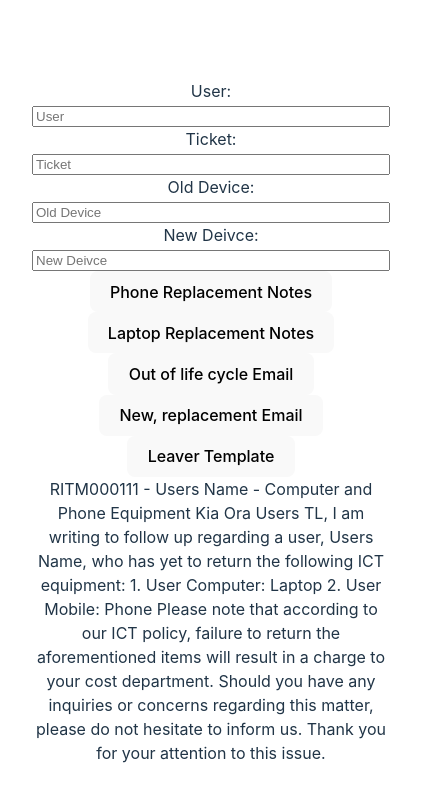
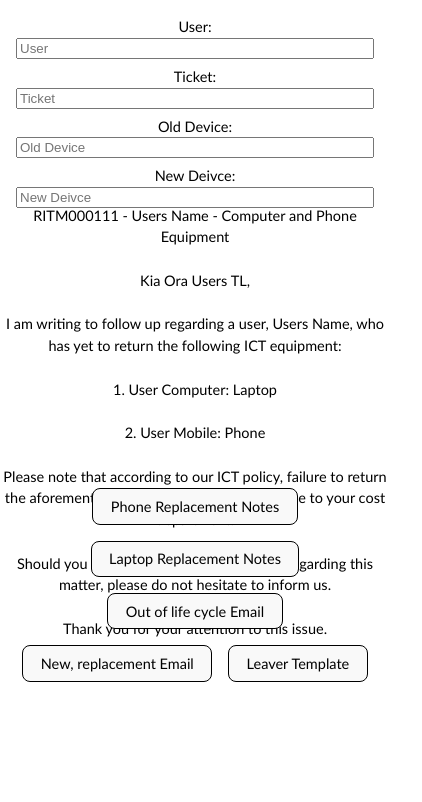
Before and after one commit to sionepeni/templates, a Preact app: page / in a window 390 px wide. Shown: the top 802 px of the page, 422 px wide, since content can reach past the window. Built offline with nearby package versions, Linux system fonts and the light colour scheme.

Commit message:
added basic styling

```diff
--- a/src/app.css
+++ b/src/app.css
@@ -1,6 +1,127 @@
 #app {
-    max-width: 1280px;
-    margin: 0 auto;
-    padding: 2rem;
-    text-align: center;
+  font-family: Calibri;
+  font-size: 14.5px;
+  color: black;
 }
+
+.msg-wrapper {
+  white-space: pre-wrap;
+  text-align: center;
+}
+
+.options_container {
+  padding-top: 1rem;
+  height: fit-content;
+  position: fixed;
+  top: 0;
+  width: 100vw;
+  height: 100vh;
+  display: flex;
+  flex-direction: column;
+  flex-wrap: wrap;
+  gap: 1rem
+}
+
+.content {
+  display: flex;
+  text-align: center;
+  flex-direction: column;
+  width: 100vw;
+}
+
+.input_container {
+  display: flex;
+  gap: 1rem;
+  text-align: center;
+  justify-content: center;
+  flex-wrap: wrap;
+  height: 20%;
+  width: 100vw;
+}
+
+.input_field {
+  width: fit-content;
+  display: flex;
+  flex-direction: column;
+  height: 20%;
+  gap: 1rem;
+}
+
+.little-prompt {
+  display: flex;
+  justify-content: center;
+  width: 100vw;
+}
+
+.button_container {
+  display: flex;
+  gap: 1rem;
+  justify-content: center;
+  padding: 1rem;
+  width: 100vw;
+  /* flex-direction: row; */
+  /* flex-wrap: wrap; */
+  /* height: 10%; */
+}
+
+.buttons {
+  border: 1px solid black;
+}
+
+.button {
+  border: 1px solid black;
+  height: 3rem;
+  position: fixed;
+  bottom: 4rem;
+  width: 100vw;
+  background-color: darkslategray;
+  color: white;
+}
+
+.buttons:hover,
+.button:hover {
+  border: 1px solid black;
+  background: lightblue
+}
+
+.selectedButton {
+  border: 2px solid black;
+  background-color: lightblue;
+}
+
+.hidden {
+  display: none;
+}
+
+@media (max-width: 700px) {
+  .button_container {
+    flex-wrap: wrap;
+    height: 10%;
+    /* width: fit-content; */
+  }
+
+  .options_container {
+    flex-direction: row;
+  }
+
+  .input_field {
+    height: 20%;
+    gap: 0rem;
+  }
+
+  .input_container {
+    height: 20%;
+    gap: 1rem;
+    /* flex-direction: column; */
+    flex-wrap: wrap;
+  }
+
+  .extra_options {
+    height: 100vh;
+    padding: 1rem;
+    gap: 1rem;
+    display: flex;
+    flex-direction: column;
+    flex-wrap: wrap;
+  }
+}
--- a/src/components/Templates.tsx
+++ b/src/components/Templates.tsx
@@ -15,7 +15,13 @@ OLD: ${userForm.oldDevice} | NEW: ${userForm.newDevice}
 - Collected old laptop: ${userForm.oldDevice}
 - Updated the Serial Number Asset Management (SNAM) database accordingly
 - All necessary configurations completed, the task is now considered closed`
-    return <>{text}</>
+    return (
+        <>
+            <div className="msg-wrapper">
+            {text}
+        </div>
+        </>
+    )
 }
 
 export const PhoneReplacementSummary = (userForm: BasicForm) => {
@@ -30,7 +36,13 @@ OLD: ${userForm.oldDevice} | NEW: ${userForm.newDevice}
 - Collected old phone & removed from UEM: ${userForm.oldDevice}
 - Updated the Serial Number Asset Management (SNAM) database accordingly
 - All necessary configurations completed, the task is now considered closed`
-    return <>{text}</>
+        return (
+        <>
+            <div className="msg-wrapper">
+            {text}
+        </div>
+        </>
+    )
 }
 
 export const OutOfLifeCycle = (userForm: BasicForm) => {
@@ -56,7 +68,11 @@ I will attempt to contact you again over the next two to three working days. I l
 
 Thank you.`
 
-    return <>{text}</>
+    return (
+        <>
+            <div className="msg-wrapper">{text}</div>
+        </>
+    )
 }
 
 export const DeviceUpgrade = (userForm: BasicForm) => {
@@ -76,7 +92,11 @@ I will attempt to contact you again over the next two to three working days. I l
 
 Thank you.`
 
-    return <>{text}</>
+    return (
+        <>
+            <div className="msg-wrapper">{text}</div>
+        </>
+    )
 }
 
 export const Leaver = (userForm: BasicForm) => {
@@ -96,5 +116,9 @@ Should you have any inquiries or concerns regarding this matter, please do not h
 
 Thank you for your attention to this issue.`
 
-    return <>{text}</>
+    return (
+        <>
+            <div className="msg-wrapper">{text}</div>
+        </>
+    )
 }
```
